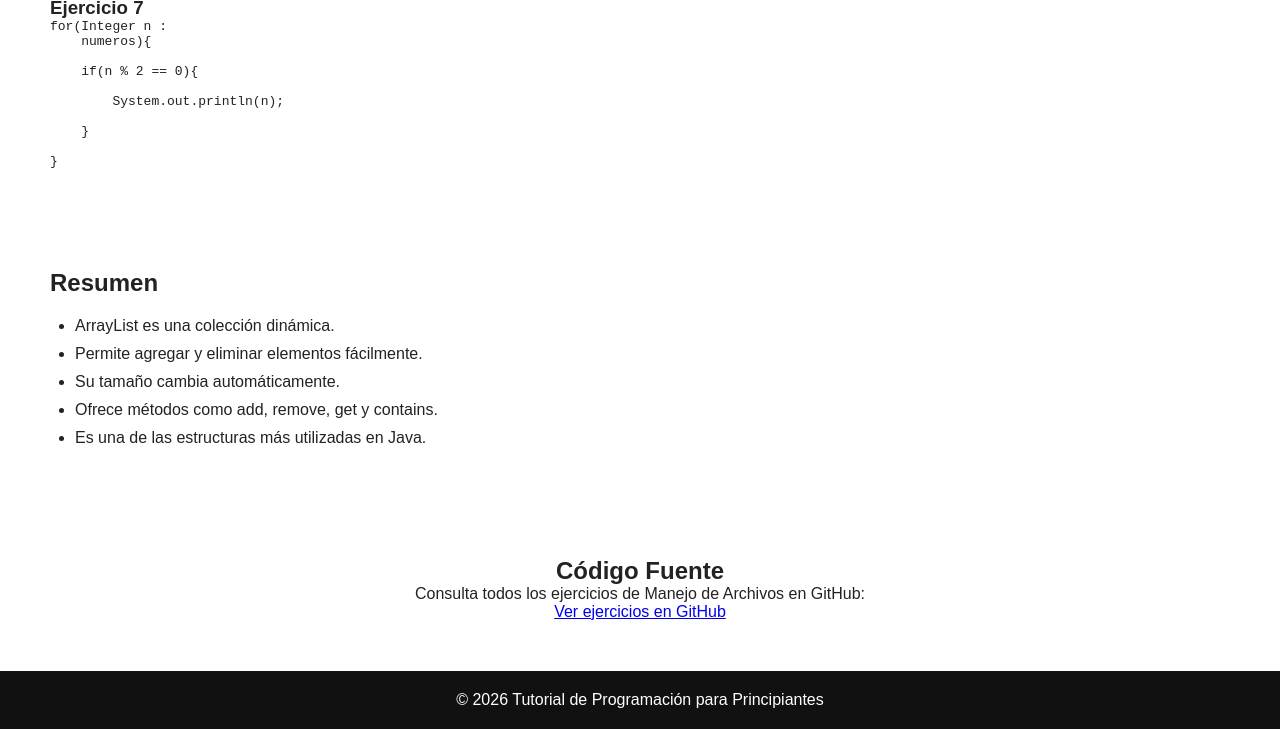
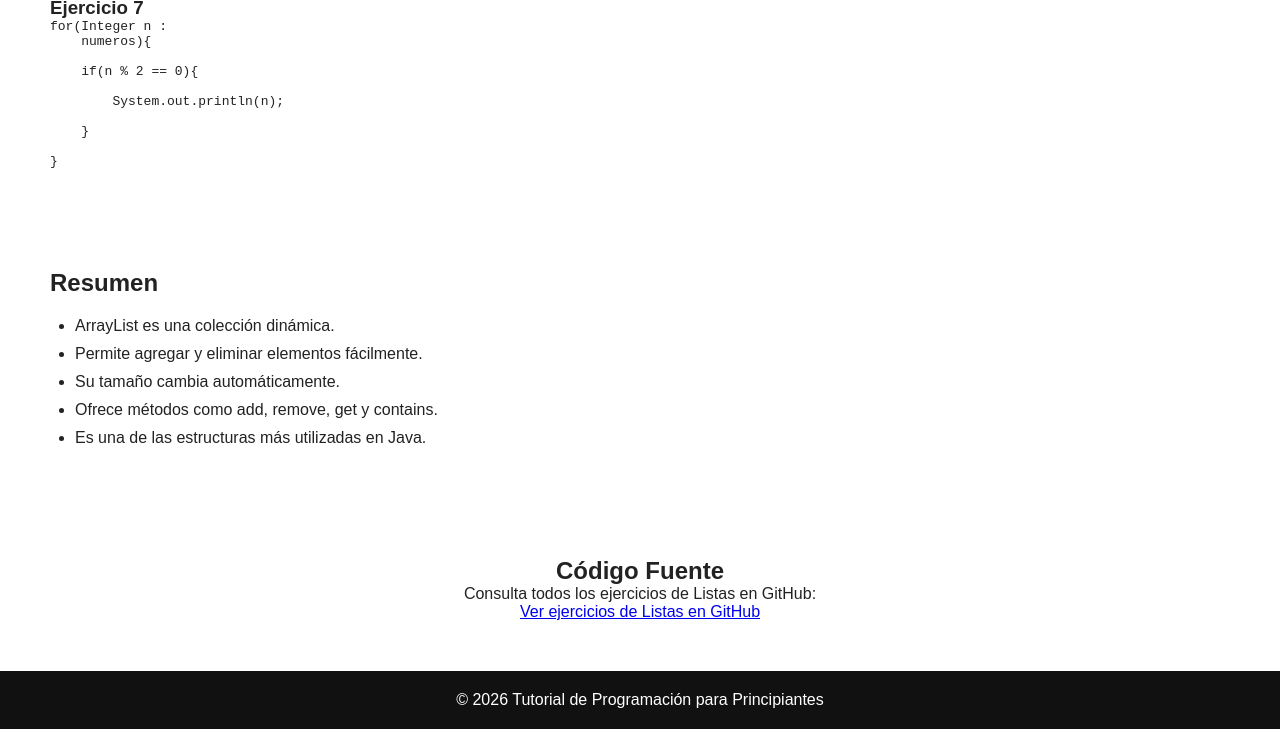
Before and after one commit to alejopa27022008-lab/Tutorial_Programacion_Paredes_Christopher, a plain HTML site: page pages/listas.html in a window 1280 px wide. Shown: the part 5226-5955 px from the top of the page. Drawn offline with Linux system fonts and the light colour scheme.

Commit message:
Update section references from 'Manejo de Archivos' to 'Listas'

```diff
--- a/pages/listas.html
+++ b/pages/listas.html
@@ -460,20 +460,18 @@ for(Integer n :
 
 </section>
 
-    </section>
-
     <section class="github">
 
     <h2>Código Fuente</h2>
 
     <p>
-        Consulta todos los ejercicios de Manejo de Archivos en GitHub:
+        Consulta todos los ejercicios de Listas en GitHub:
     </p>
 
     <p>
         <a href="https://github.com/alejopa27022008-lab/Paredes_Christopher_Tutorial_Programacion.github.io/tree/main/ejercicios/listas"
            target="_blank">
-            Ver ejercicios en GitHub
+            Ver ejercicios de Listas en GitHub
         </a>
     </p>
 
```
